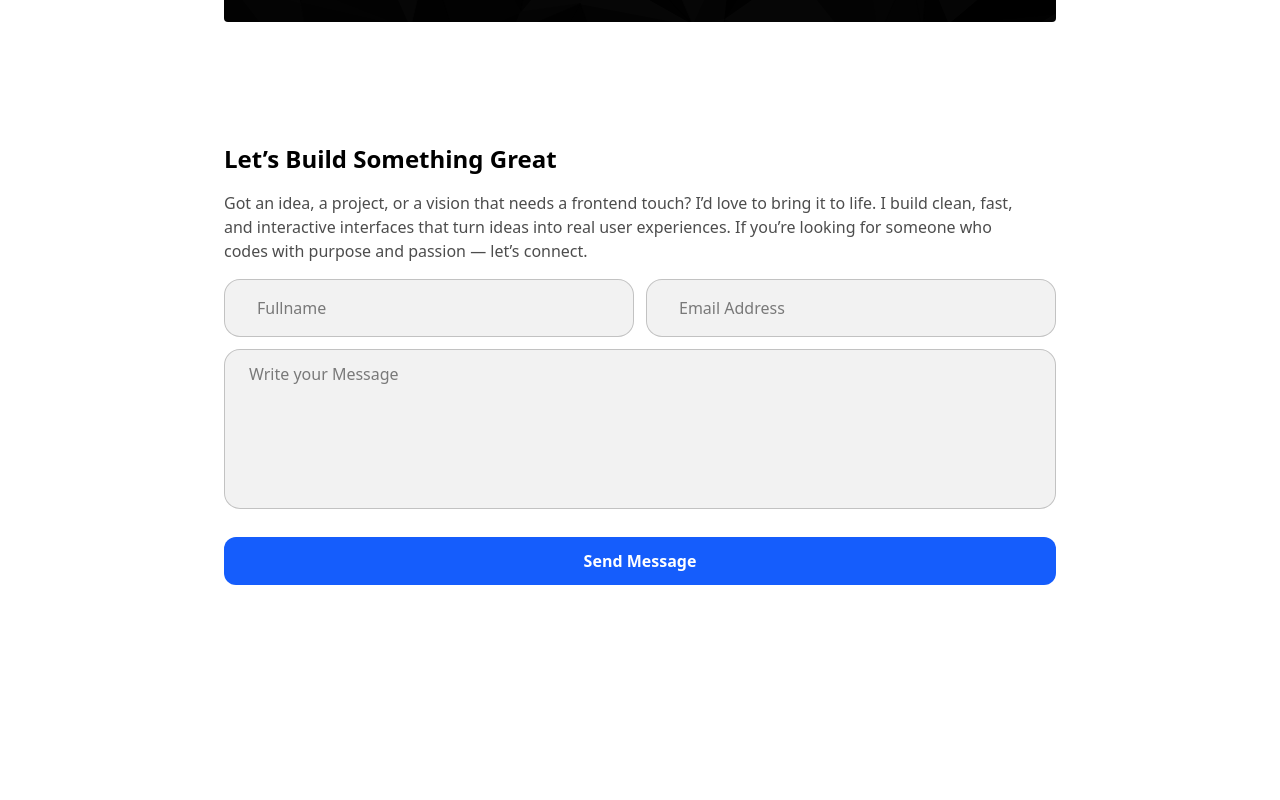
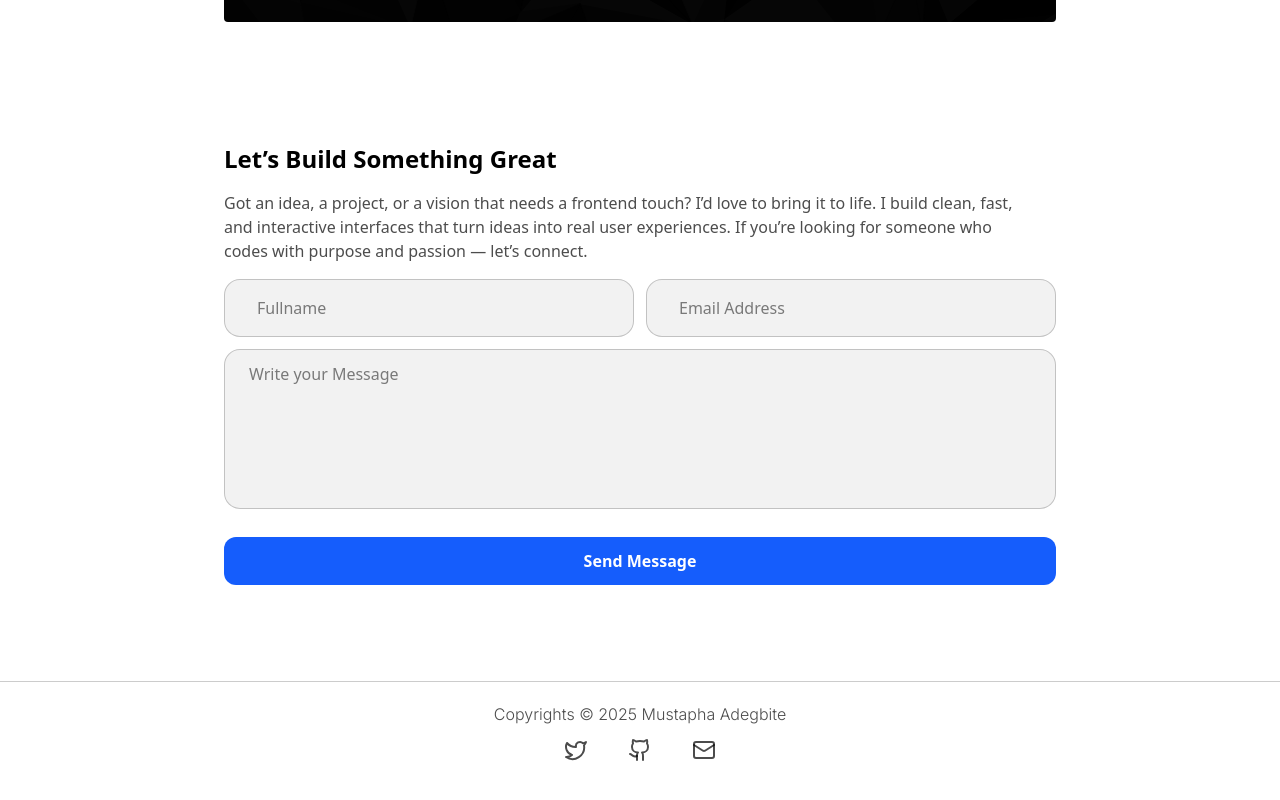
Before and after one commit to Genius-mu/portfolio.me, a React (Vite) app: page / in a window 1280 px wide. Shown: the part 2795-3595 px from the top of the page. Before the commit the page ends 3476 px from the top, so only its background shows below. Built offline with nearby package versions, Linux system fonts and the light colour scheme; a web font is replaced by a local one.

Commit message:
portfolio

```diff
--- /dev/null
+++ b/src/components/Footer.jsx
@@ -0,0 +1,44 @@
+import { FileBarChart, Github, Home, Instagram, Mail, MailIcon, Twitter } from "lucide-react";
+import { Link } from "react-router-dom";
+
+const Footer = () => {
+  return (
+    <>
+      <footer className="w-full pt-5 pb-13 border-t border-black/20 flex flex-col gap-y-1 justify-center items-center">
+        <p className="footP text-black/70 font-light text-[14px] sm:text-[16px] leading-6">
+          Copyrights © 2025 Mustapha Adegbite
+        </p>
+        <nav className="flex gap-x-2">
+          <Link
+            to="https://x.com/mustaphAdegbite"
+            className="text-black/70 py-2 hover:text-black rounded px-2 sm:px-4 transition-all duration-300 ease-in-out hover:bg-[#f1f1f1]/30 hover:backdrop-blur-2xl"
+            target="_blank"
+          >
+            <Twitter className="w-4 h-4 sm:w-6 sm:h-6" />
+          </Link>
+          <Link
+            to="https://github.com/Genius-mu"
+            className="text-black/70 py-2 hover:text-black rounded px-2 sm:px-4 transition-all duration-300 ease-in-out hover:bg-[#f1f1f1]/30 hover:backdrop-blur-2xl"
+            target="_blank"
+          >
+            <Github className="w-4 h-4 sm:w-6 sm:h-6" />
+          </Link>
+          {/* <a
+            href="https://www.instagram.com/genius_mu01/"
+            className="text-black/70 py-2 hover:text-black rounded px-2 sm:px-4 transition-all duration-300 ease-in-out hover:bg-[#f1f1f1]/30 hover:backdrop-blur-2xl"
+          >
+            <Instagram className="w-4 h-4 sm:w-6 sm:h-6" />
+          </a> */}
+          <a
+            href="https://www.instagram.com/genius_mu01/"
+            className="text-black/70 py-2 hover:text-black rounded px-2 sm:px-4 transition-all duration-300 ease-in-out hover:bg-[#f1f1f1]/30 hover:backdrop-blur-2xl"
+          >
+            <MailIcon className="w-4 h-4 sm:w-6 sm:h-6" />
+          </a>
+        </nav>
+      </footer>
+    </>
+  );
+};
+
+export default Footer;
--- a/src/components/Hero.jsx
+++ b/src/components/Hero.jsx
@@ -6,7 +6,7 @@ const Hero = () => {
   return (
     <>
       <section className="sec2 w-full h-fit pt-[6%] pb-[6%] flex justify-center items-center">
-        <div className="w-[80%] h-full flex flex-col gap-y-5 md:flex-row justify-between items-center">
+        <div className="w-[90%] sm:w-[80%] h-full flex flex-col-reverse gap-y-5 md:flex-row justify-between sm:items-center">
           <div className="flex flex-col gap-y-1 sm:gap-y-3">
             <motion.h2
               initial={{ opacity: 0, x: -30 }}
@@ -53,7 +53,7 @@ const Hero = () => {
               </ul>
             </div>
           </div>
-          <div className="sm:w-[20em] sm:h-[20em] w-full h-[20em] rounded-[50%] overflow-hidden">
+          <div className="sm:w-[20em] sm:h-[20em] w-[8em] h-[8em] rounded-[50%] overflow-hidden">
             <img
               src="/images/img1.webp"
               alt=""
--- a/src/components/Projects.jsx
+++ b/src/components/Projects.jsx
@@ -19,7 +19,7 @@ const Projects = () => {
   return (
     <>
       <section className="sec3 w-full h-fit pt-[6%] pb-[6%] flex justify-center items-center">
-        <div className="w-[80%] h-full flex flex-col justify-center gap-y-9 items-center">
+        <div className="w-[90%] sm:w-[80%] h-full flex flex-col justify-center gap-y-9 items-center">
           <div className="w-full h-full flex justify-center items-center">
             <h2 className="font-semibold text-4xl tracking-[1px] text-center">
               Projects That Speak for Me
--- a/src/components/Section2.jsx
+++ b/src/components/Section2.jsx
@@ -19,7 +19,7 @@ const Section2 = () => {
   return (
     <>
       <section className="sec3 w-full h-fit pt-[6%] pb-[6%] flex justify-center items-center">
-        <div className="w-[80%] h-full flex flex-col justify-center gap-y-9 items-center">
+        <div className="w-[90%] sm:w-[80%] h-full flex flex-col justify-center gap-y-9 items-center">
           <div className="w-full h-full flex justify-center items-center">
             <h2 className="font-semibold text-4xl tracking-[1px] text-center">
               Projects That Speak for Me
--- a/src/components/Section3.jsx
+++ b/src/components/Section3.jsx
@@ -17,7 +17,7 @@ const Section3 = () => {
   return (
     <>
       <section className="sec3 w-full h-fit pt-[6%] pb-[6%] flex justify-center items-center">
-        <div className="sm:w-[65%] w-[80%] h-full flex flex-col justify-center gap-y-9 items-start">
+        <div className="w-[90%] sm:w-[65%] h-full flex flex-col justify-center gap-y-9 items-start">
           <h2 className="font-semibold text-4xl tracking-[1px] text-center">
             About Me
           </h2>
--- a/src/components/Section4.jsx
+++ b/src/components/Section4.jsx
@@ -66,7 +66,7 @@ const skills = ["HTML", "CSS", "JS", "React", "Tailwind", "Node", "Git", "TS"];
 export default function Section4Marquee() {
   return (
     <section className="sec4 w-full py-[2%] flex justify-center items-center">
-      <div className="sc4Div w-[80%] rounded sm:w-[65%] py-[4%] flex flex-col items-center gap-y-9">
+      <div className="sc4Div w-[90%] rounded sm:w-[65%] py-[4%] flex flex-col items-center gap-y-9">
         <div className="w-full flex justify-center">
           <h2 className="text-4xl font-bold text-white">My Skills</h2>
         </div>
--- a/src/components/Section5.jsx
+++ b/src/components/Section5.jsx
@@ -6,7 +6,7 @@ const Section5 = () => {
 
   return (
     <section className="w-full py-24 flex justify-center items-center">
-      <div className="w-[80%] sm:w-[65%] flex flex-col items-center gap-y-4">
+      <div className="w-[90%] sm:w-[65%] flex flex-col items-center gap-y-4">
         {/* Header Text */}
         <div className="flex flex-col w-full h-fit gap-y-4">
           <h2 className="text-2xl font-bold">Let’s Build Something Great</h2>
--- a/src/index.css
+++ b/src/index.css
@@ -16,7 +16,9 @@ html {
 .sec3 h2 {
   font-family: Stack Sans Headline;
 }
-
+.footP {
+  font-family: Inter;
+}
 .sc4Div {
   background: rgba(0, 0, 0, 0.9) url("/src/assets/low-poly-grid-haikei.svg");
   background-blend-mode: darken;
--- a/src/main.jsx
+++ b/src/main.jsx
@@ -5,12 +5,14 @@ import "boxicons/css/boxicons.min.css";
 import App from "./App.jsx";
 import { BrowserRouter } from "react-router-dom";
 import Header from "./components/Header.jsx";
+import Footer from "./components/Footer.jsx";
 
 createRoot(document.getElementById("root")).render(
   <StrictMode>
     <BrowserRouter>
       <Header />
       <App />
+      <Footer />
     </BrowserRouter>
   </StrictMode>
 );
```
Also changed, not shown: 1 other file (tests, documents, lock files or other folders).
